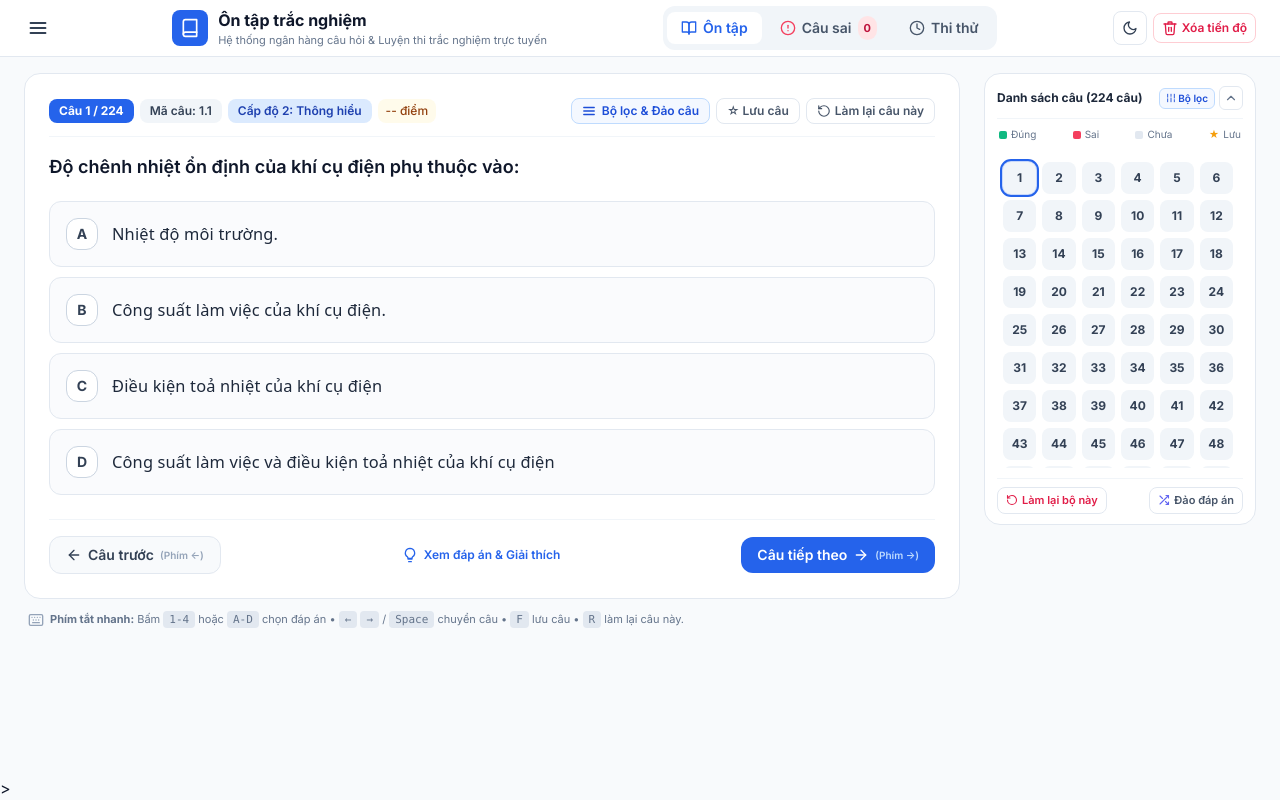
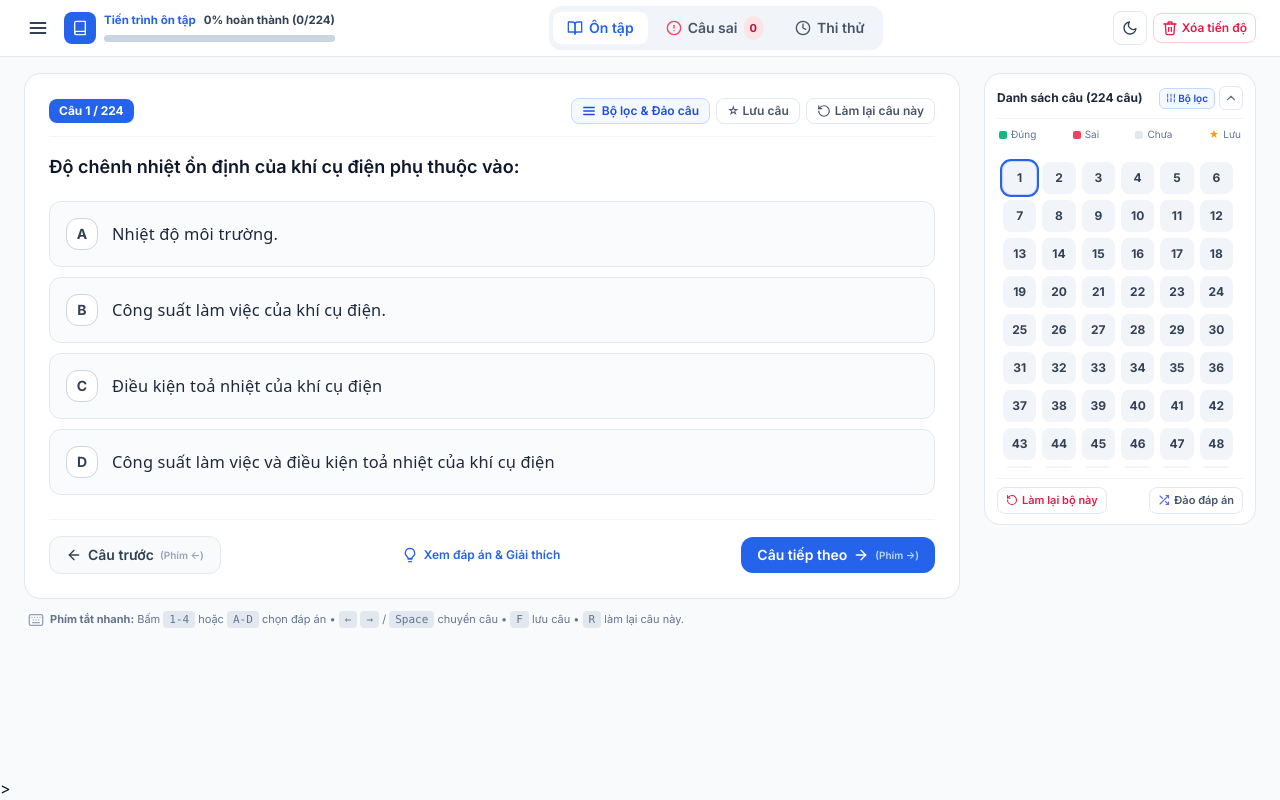
Before and after one commit to hz3313/khicudien-tnut1, a plain HTML site: page index.html in a window 1280 px wide. Drawn offline with nearby package versions, Linux system fonts and the light colour scheme; no server answers.

Commit message:
Add files via upload

```diff
--- a/index.html
+++ b/index.html
@@ -313,6 +313,69 @@
         min-width: 0 !important;
         max-width: 100% !important;
       }
+    }
+
+    /* Khối Tiến trình ôn tập nhỏ gọn trên thanh tiêu đề (Header) theo đúng ô đỏ */
+    #header-progress-box {
+      display: flex !important;
+      flex-direction: column !important;
+      justify-content: center !important;
+      min-width: 210px !important;
+      max-width: 340px !important;
+      user-select: none !important;
+      flex-shrink: 0 !important;
+      padding: 2px 0 !important;
+    }
+
+    #header-progress-label {
+      font-size: 11.5px !important;
+      font-weight: 700 !important;
+      color: #2563eb !important; /* Blue-600 */
+      white-space: nowrap !important;
+      flex-shrink: 0 !important;
+      line-height: 1.2 !important;
+    }
+    .dark #header-progress-label {
+      color: #60a5fa !important; /* Blue-400 */
+    }
+
+    #header-progress-val {
+      font-size: 11.5px !important;
+      font-weight: 700 !important;
+      color: #334155 !important; /* Slate-700 */
+      white-space: nowrap !important;
+      flex-shrink: 0 !important;
+      line-height: 1.2 !important;
+    }
+    .dark #header-progress-val {
+      color: #cbd5e1 !important; /* Slate-300 */
+    }
+
+    /* Thanh tiến trình đạt (Track + Bar): Luôn hiển thị rõ ràng cả khi zoom to/nhỏ */
+    #header-progress-track {
+      width: 100% !important;
+      height: 7px !important;
+      min-height: 7px !important;
+      max-height: 7px !important;
+      background-color: #cbd5e1 !important; /* Slate-300 sáng rõ */
+      border-radius: 9999px !important;
+      overflow: hidden !important;
+      position: relative !important;
+      margin-top: 4px !important;
+      display: block !important;
+    }
+    .dark #header-progress-track {
+      background-color: #334155 !important; /* Slate-700 trong Dark mode */
+    }
+
+    #header-bar-correct {
+      height: 7px !important;
+      min-height: 7px !important;
+      max-height: 7px !important;
+      background-color: #10b981 !important; /* Emerald-500 xanh lá sắc nét */
+      border-radius: 9999px !important;
+      display: block !important;
+      transition: width 0.3s ease !important;
     }
 
   </style>
@@ -612,8 +675,11 @@
 
   <!-- TOP NAVIGATION BAR -->
   <header class="sticky top-0 z-30 border-b border-slate-200 dark:border-slate-700 bg-white/95 dark:bg-slate-900/95 backdrop-blur-sm">
-    <div class="w-full px-3 sm:px-5 lg:px-6 h-14 flex items-center justify-between gap-2">
-      <!-- Hamburger Menu Toggle Button (Gemini style) -->
+    <div class="w-full px-3 sm:px-5 lg:px-6 h-14 flex items-center justify-between gap-3 lg:gap-6">
+      <!-- Cột trái: Đồng bộ kích thước và vị trí theo khung bài làm chính -->
+      <div class="flex-1 min-w-0 flex items-center justify-between relative h-full gap-2">
+        <!-- Logo & Tiến độ ôn tập nhỏ gọn (Sát lề trái theo đúng vị trí ô đỏ) -->
+        <div class="flex items-center gap-2 sm:gap-3 shrink-0 z-10">
           <button id="btn-toggle-sidebar" type="button" onclick="toggleSidebar()"
                   title="Mở thanh bên cài đặt & bộ lọc (Phím tắt: M hoặc Esc)"
                   aria-label="Mở bảng điều khiển và bộ lọc"
@@ -625,23 +691,27 @@
             </svg>
           </button>
 
-      <!-- Brand -->
-      <div class="flex items-center gap-2.5 min-w-0">
-        <div class="w-9 h-9 rounded-lg bg-blue-600 text-white flex items-center justify-center font-bold text-sm shrink-0 shadow-sm" title="Ôn tập trắc nghiệm">
-          <svg class="w-5 h-5" viewBox="0 0 24 24" fill="none" stroke="currentColor" stroke-width="2" stroke-linecap="round" stroke-linejoin="round"><path d="M4 19.5A2.5 2.5 0 0 1 6.5 17H20"/><path d="M6.5 2H20v20H6.5A2.5 2.5 0 0 1 4 19.5v-15A2.5 2.5 0 0 1 6.5 2z"/></svg>
-        </div>
-        <div class="truncate">
-          <h1 class="text-sm sm:text-base font-bold text-slate-900 dark:text-white truncate leading-tight">
-            Ôn tập trắc nghiệm
-          </h1>
-          <p class="text-[11px] text-slate-500 dark:text-slate-400 truncate hidden sm:block">
-            Hệ thống ngân hàng câu hỏi & Luyện thi trắc nghiệm trực tuyến
-          </p>
-        </div>
-      </div>
-
-      <!-- Main Mode Tabs -->
-      <nav class="flex items-center gap-1 bg-slate-100 dark:bg-slate-800 p-1 rounded-xl shrink-0" aria-label="Chế độ học">
+          <!-- Logo ứng dụng (Chỉ giữ biểu tượng logo, đã bỏ toàn bộ chữ) -->
+          <div class="w-8 h-8 sm:w-9 sm:h-9 rounded-lg bg-blue-600 text-white flex items-center justify-center font-bold text-sm shrink-0 shadow-sm" title="Ôn tập trắc nghiệm">
+            <svg class="w-4 h-4 sm:w-5 sm:h-5" viewBox="0 0 24 24" fill="none" stroke="currentColor" stroke-width="2" stroke-linecap="round" stroke-linejoin="round"><path d="M4 19.5A2.5 2.5 0 0 1 6.5 17H20"/><path d="M6.5 2H20v20H6.5A2.5 2.5 0 0 1 4 19.5v-15A2.5 2.5 0 0 1 6.5 2z"/></svg>
+          </div>
+
+          <!-- Khối Tiến trình ôn tập nhỏ gọn (Vị trí ô đỏ trên ảnh 1) -->
+          <div id="header-progress-box" title="Tiến trình ôn tập: Số câu làm đúng trên tổng số câu ngân hàng">
+            <div class="flex items-center justify-between gap-2 leading-tight mb-1">
+              <span id="header-progress-label">Tiến trình ôn tập</span>
+              <span id="header-progress-val">0% hoàn thành (0/224)</span>
+            </div>
+            <!-- Thanh tiến trình đạt (Đã gắn ID để CSS thiết lập chiều cao 7px và màu xanh rõ nét) -->
+            <div id="header-progress-track">
+              <div id="header-bar-correct" style="width: 0%"></div>
+            </div>
+          </div>
+        </div>
+
+        <!-- Thanh Menu chế độ học (Căn chuẩn vị trí khoảng giữa với bài làm) -->
+        <div class="flex-1 lg:flex-initial lg:absolute lg:inset-0 flex items-center justify-center pointer-events-none z-0">
+          <nav class="pointer-events-auto flex items-center gap-1 bg-slate-100 dark:bg-slate-800 p-1 rounded-xl shrink-0" aria-label="Chế độ học">
             <button id="tab-practice" type="button" onclick="switchMode('practice')" title="Chế độ Ôn tập toàn ngân hàng" aria-label="Chế độ Ôn tập" class="px-2.5 sm:px-3.5 py-1.5 rounded-lg text-xs sm:text-sm font-semibold transition-colors bg-white dark:bg-slate-700 text-blue-600 dark:text-blue-400 shadow-sm flex items-center gap-1.5">
               <svg class="w-4 h-4 shrink-0" viewBox="0 0 24 24" fill="none" stroke="currentColor" stroke-width="2" stroke-linecap="round" stroke-linejoin="round"><path d="M2 3h6a4 4 0 0 1 4 4v14a3 3 0 0 0-3-3H2z"/><path d="M22 3h-6a4 4 0 0 0-4 4v14a3 3 0 0 1 3-3h7z"/></svg>
               <span>Ôn tập</span>
@@ -656,9 +726,11 @@
               <span>Thi thử</span>
             </button>
           </nav>
-
-      <!-- Quick Utility Controls -->
-      <div class="flex items-center gap-1.5 shrink-0">
+        </div>
+      </div>
+
+      <!-- Cột phải: Căn chỉnh thẳng hàng theo cột danh sách câu hỏi bên phải (272px trên desktop) -->
+      <div class="lg:w-[272px] shrink-0 flex items-center justify-end gap-1.5 z-10">
         <button id="btn-dark-mode" type="button" onclick="toggleDarkMode()" title="Đổi giao diện Sáng / Tối" aria-label="Đổi giao diện Sáng hoặc Tối" class="p-2 rounded-lg border border-slate-200 dark:border-slate-700 text-slate-700 dark:text-slate-300 hover:bg-slate-100 dark:hover:bg-slate-800 text-xs font-semibold flex items-center justify-center">
           <span id="dark-mode-icon" class="flex items-center justify-center"></span>
         </button>
@@ -706,13 +778,13 @@
               <span id="q-index-badge" class="px-2.5 py-1 rounded-lg bg-blue-600 text-white text-xs font-bold">
                 Câu 1 / 578
               </span>
-              <span id="q-code-badge" class="px-2.5 py-1 rounded-lg bg-slate-100 dark:bg-slate-700 text-slate-700 dark:text-slate-200 text-xs font-semibold">
+              <span id="q-code-badge" class="hidden px-2.5 py-1 rounded-lg bg-slate-100 dark:bg-slate-700 text-slate-700 dark:text-slate-200 text-xs font-semibold">
                 Mã câu: 1.1
               </span>
-              <span id="q-level-badge" class="px-2.5 py-1 rounded-lg bg-emerald-100 text-emerald-800 dark:bg-emerald-950/70 dark:text-emerald-300 text-xs font-semibold">
+              <span id="q-level-badge" class="hidden px-2.5 py-1 rounded-lg bg-emerald-100 text-emerald-800 dark:bg-emerald-950/70 dark:text-emerald-300 text-xs font-semibold">
                 Cấp độ 1: Nhận biết
               </span>
-              <span id="q-point-badge" class="px-2 py-1 rounded-lg bg-amber-50 text-amber-800 dark:bg-amber-950/60 dark:text-amber-300 text-xs font-medium">
+              <span id="q-point-badge" class="hidden px-2 py-1 rounded-lg bg-amber-50 text-amber-800 dark:bg-amber-950/60 dark:text-amber-300 text-xs font-medium">
                 <span id="q-point-val">--</span> điểm
               </span>
               <span id="q-shuffled-pill" class="hidden px-2 py-1 rounded-lg bg-indigo-50 text-indigo-700 dark:bg-indigo-950/60 dark:text-indigo-300 text-[11px] font-semibold">
@@ -2664,6 +2736,16 @@ let state = {
 
         document.getElementById("bar-correct").style.width = (totalEver > 0 ? ((resolved / totalEver) * 100).toFixed(1) : "0") + "%";
         document.getElementById("bar-wrong").style.width = (totalEver > 0 ? ((wrongQueueCount / totalEver) * 100).toFixed(1) : "0") + "%";
+
+        // Cập nhật khối tiến độ nhỏ gọn trên Header khi ở tab Câu sai
+        const headerLabel = document.getElementById("header-progress-label");
+        const headerVal = document.getElementById("header-progress-val");
+        const headerBar = document.getElementById("header-bar-correct");
+        if (headerLabel && headerVal && headerBar) {
+          headerLabel.textContent = "Khắc phục câu sai";
+          headerVal.textContent = pctFixed + "% hoàn thành (" + resolved + "/" + totalEver + ")";
+          headerBar.style.width = (totalEver > 0 ? ((resolved / totalEver) * 100).toFixed(1) : "0") + "%";
+        }
       } else {
         document.getElementById("sidebar-mode-title").textContent = "Tiến độ ôn tập toàn ngân hàng";
         statusWrap.classList.remove("hidden");
@@ -2701,6 +2783,17 @@ let state = {
 
         document.getElementById("bar-correct").style.width = ((correctCount / total) * 100).toFixed(1) + "%";
         document.getElementById("bar-wrong").style.width = ((wrongPracticeCount / total) * 100).toFixed(1) + "%";
+
+        // Cập nhật khối tiến trình nhỏ gọn trên Header (tiến trình ôn tập, phần trăm hoàn thành, số câu đạt trên tổng và thanh tiến trình đạt)
+        const headerLabel = document.getElementById("header-progress-label");
+        const headerVal = document.getElementById("header-progress-val");
+        const headerBar = document.getElementById("header-bar-correct");
+        if (headerLabel && headerVal && headerBar) {
+          headerLabel.textContent = "Tiến trình ôn tập";
+          const pctAchieved = total > 0 ? Math.round((correctCount / total) * 100) : 0;
+          headerVal.textContent = pctAchieved + "% hoàn thành (" + correctCount + "/" + total + ")";
+          headerBar.style.width = (total > 0 ? ((correctCount / total) * 100).toFixed(1) : "0") + "%";
+        }
       }
     }
 
@@ -2911,25 +3004,16 @@ let state = {
       const pointBadge = document.getElementById("q-point-badge");
       const shufPill = document.getElementById("q-shuffled-pill");
 
-      if (isWrongMode) {
-        // Tại tab Câu sai: lược bỏ các thông tin không cần thiết (Mã câu, Cấp độ, Điểm, Đã đảo)
+      // Cả tab Ôn tập và tab Câu sai đều ẩn: Mã câu, Cấp độ, Điểm (theo yêu cầu người dùng)
       if (codeBadge) codeBadge.classList.add("hidden");
       if (lvlBadge) lvlBadge.classList.add("hidden");
       if (pointBadge) pointBadge.classList.add("hidden");
+
+      if (isWrongMode) {
+        // Tại tab Câu sai: ẩn cả huy hiệu đã đảo
         if (shufPill) shufPill.classList.add("hidden");
       } else {
-        if (codeBadge) {
-          codeBadge.textContent = "Mã câu: " + q.code;
-          codeBadge.classList.remove("hidden");
-        }
-        if (lvlBadge) {
-          lvlBadge.textContent = lvlObj.name;
-          lvlBadge.className = "px-2.5 py-1 rounded-lg text-xs font-semibold " + lvlObj.cls;
-          lvlBadge.classList.remove("hidden");
-        }
-        if (pointBadge) {
-          pointBadge.classList.remove("hidden");
-        }
+        // Tại tab Ôn tập: chỉ hiện huy hiệu Đã đảo nếu đang bật chế độ đảo
         if (shufPill) {
           if (isShuf) shufPill.classList.remove("hidden");
           else shufPill.classList.add("hidden");
```
Lines whose indentation alone changed are shown as unchanged.
